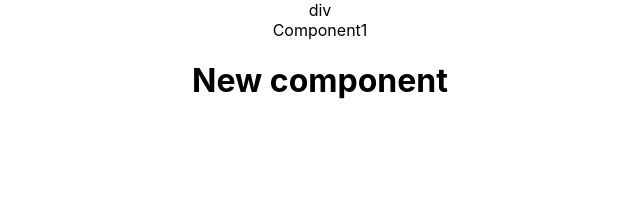
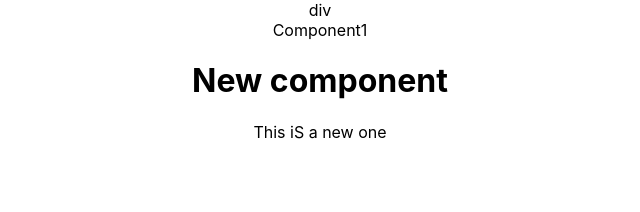
Before and after one commit to Renoy37/demo, a React (Create React App) app: page / in a window 1280 px wide. Shown: the top 212 px of the page, without its empty margins (320-960 px from the left). Built offline with nearby package versions, Linux system fonts and the light colour scheme.

Commit message:
Done again

```diff
--- a/src/components/Component1.js
+++ b/src/components/Component1.js
@@ -5,6 +5,7 @@ function Component1() {
     <div>
       Component1
       <h1>New component</h1>
+      <div>This iS a new one</div>
     </div>
   );
 }
```
